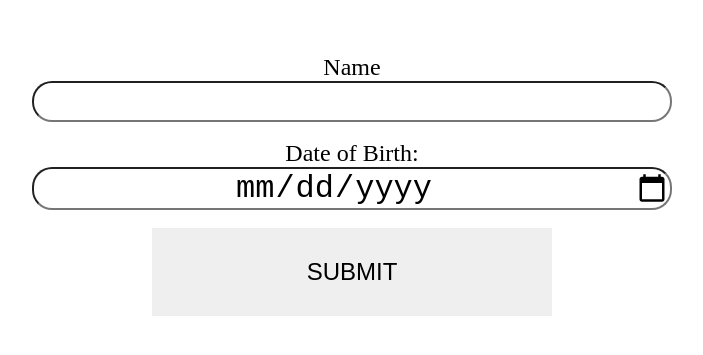
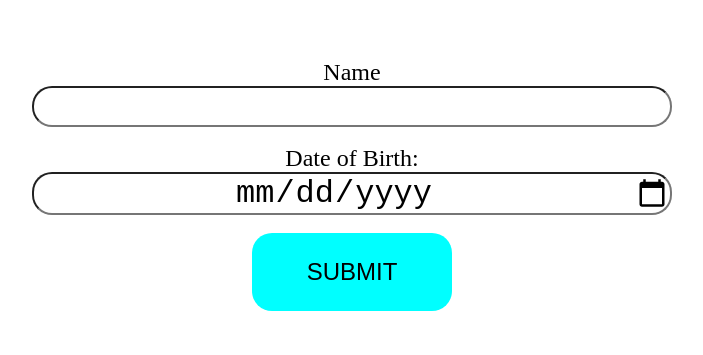
Before and after one commit to gmmoose20/FireBaseProject, a plain HTML site: page index.html in a window 1280 px wide. Shown: the part 215-570 px from the top of the page, without its empty margins (288-991 px from the left). Drawn offline with Linux system fonts and the light colour scheme.

Commit message:
✨ updated

```diff
--- a/index.html
+++ b/index.html
@@ -35,9 +35,11 @@
 
       button {
         border: none;
-        padding: 30px;
+        border-radius: 20px;
+        padding: 25px;
         font-size: 24px;
-        width: 400px;
+        width: 200px;
+        background: aqua;
       }
     </style>
   </head>
```
